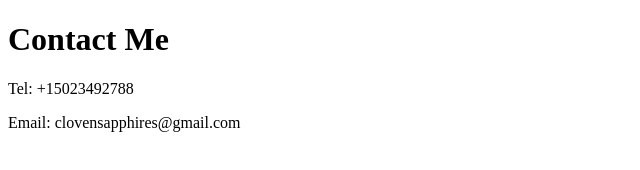
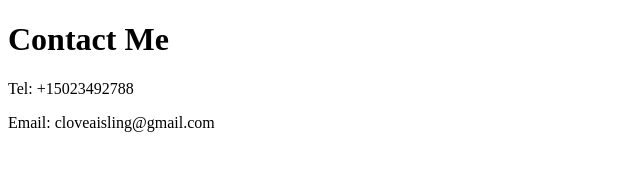
Before and after one commit to CCAisling/html-portfolio, a plain HTML site: page public/contact.html in a window 1280 px wide. Shown: the full height of the page, 0-640 px from the left. Drawn offline with Linux system fonts and the light colour scheme.

Commit message:
Update contact.html
Update email to professional email

```diff
--- a/public/contact.html
+++ b/public/contact.html
@@ -7,6 +7,6 @@
   <body>
     <h1>Contact Me</h1>
     <p>Tel: +15023492788</p>
-    <p>Email: clovensapphires@gmail.com</p>
+    <p>Email: cloveaisling@gmail.com</p>
   </body>
 </html>
```
